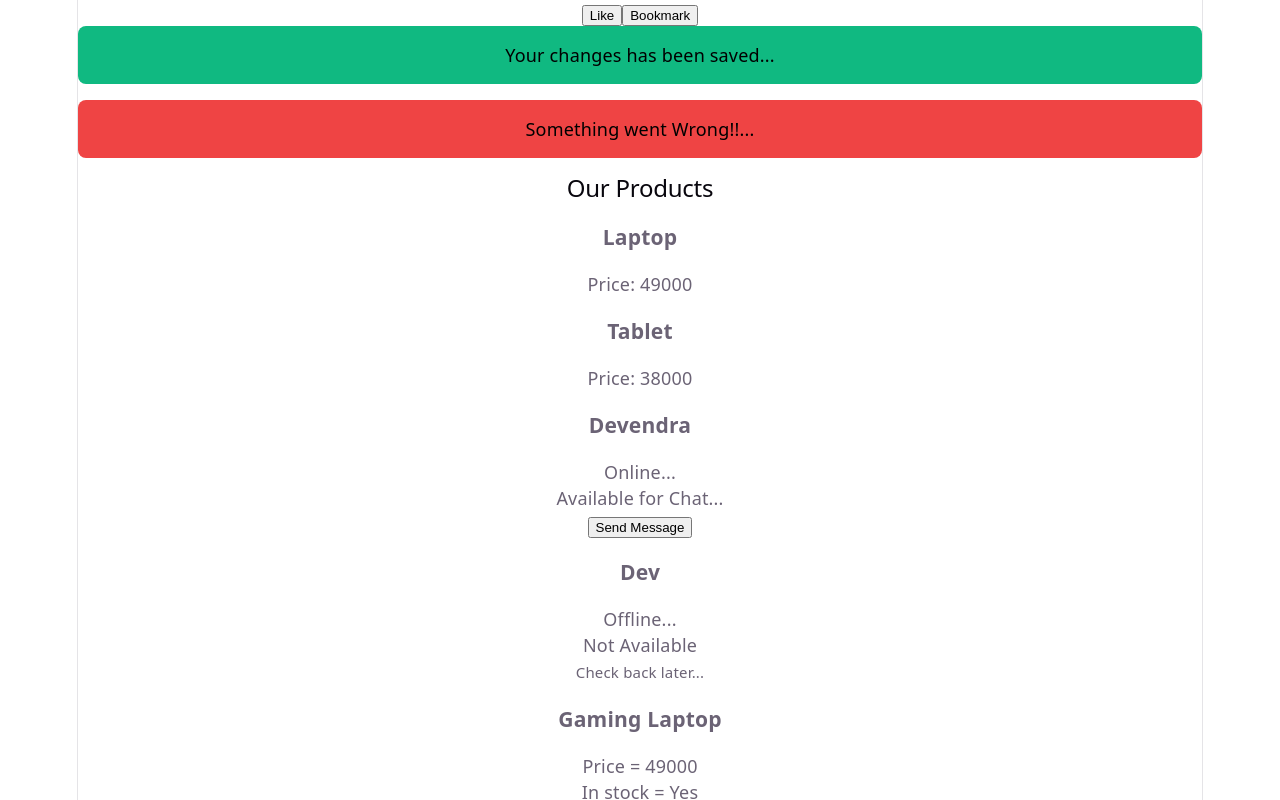
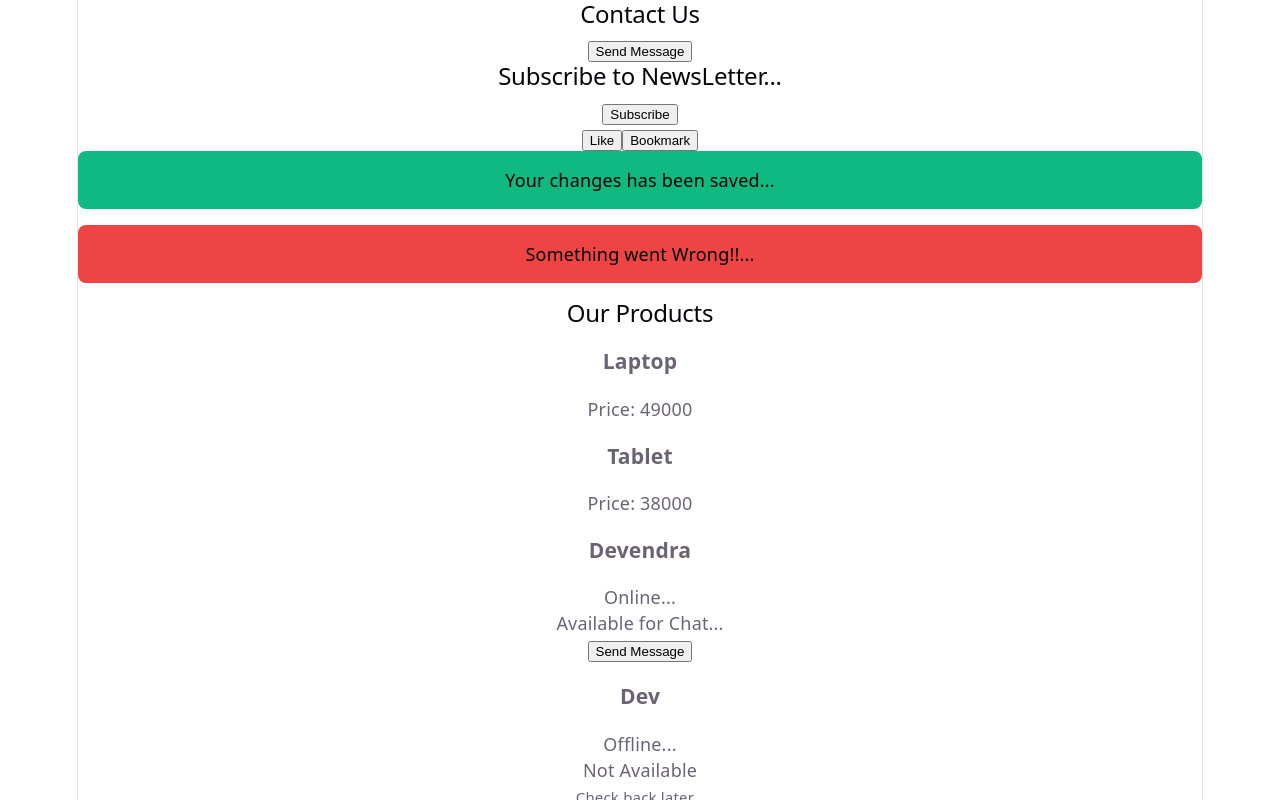
Before and after one commit to devendrarajput19/React_Projects, a React (Vite) app in the folder Basic Programs/React Essentials/1 - React_Components_And_Props/React_props/: page / in a window 1280 px wide. Shown: the top 800 px of the page. Built offline with nearby package versions, Linux system fonts and the light colour scheme.

Commit message:
React Event Handling - Part 3 - as Props

```diff
--- /dev/null
+++ b/Basic Programs/React Essentials/1 - React_Components_And_Props/React_props/src/ActionButton.jsx
@@ -0,0 +1,5 @@
+export const ActionButton = ({ text, onClick }) => {
+  return <button onClick={onClick}>{text}</button>;
+};
+
+// There's no effect on Button, same component is used as main logic is handle by parent.
--- a/Basic Programs/React Essentials/1 - React_Components_And_Props/React_props/src/App.jsx
+++ b/Basic Programs/React Essentials/1 - React_Components_And_Props/React_props/src/App.jsx
@@ -9,10 +9,14 @@ import { UserDetails } from "./UserDetails";
 import { ProductList } from "./ProductList";
 import { Alert } from "./Alert";
 import { CustomButton } from "./CustomButton";
+import { Contact } from "./Contact";
+import { NewsLetter } from "./NewsLetter";
 
 function App() {
   return (
     <div>
+      <Contact />
+      <NewsLetter />
       <CustomButton text="Like" />
       <CustomButton text="Bookmark" />
       <Alert>Your changes has been saved...</Alert>
--- /dev/null
+++ b/Basic Programs/React Essentials/1 - React_Components_And_Props/React_props/src/Contact.jsx
@@ -0,0 +1,16 @@
+import { ActionButton } from "./ActionButton";
+
+export const Contact = () => {
+  const handleSendMessage = () => {
+    alert("Sending Message");
+  };
+
+  return (
+    <div>
+      <h2>Contact Us</h2>
+      <ActionButton text="Send Message" onClick={handleSendMessage} />
+    </div>
+  );
+};
+
+// We are passing text from Contact (Parent) to ActionButton.jsx (child)
--- /dev/null
+++ b/Basic Programs/React Essentials/1 - React_Components_And_Props/React_props/src/NewsLetter.jsx
@@ -0,0 +1,16 @@
+import { ActionButton } from "./ActionButton";
+
+export const NewsLetter = () => {
+  const handleSubscribe = () => {
+    alert("Thank you for Subscribe...");
+  };
+
+  return (
+    <div>
+      <h2> Subscribe to NewsLetter...</h2>
+      <ActionButton text="Subscribe" onClick={handleSubscribe} />
+    </div>
+  );
+};
+
+// We are passing text from Contact (Parent) to ActionButton.jsx (child)
```
